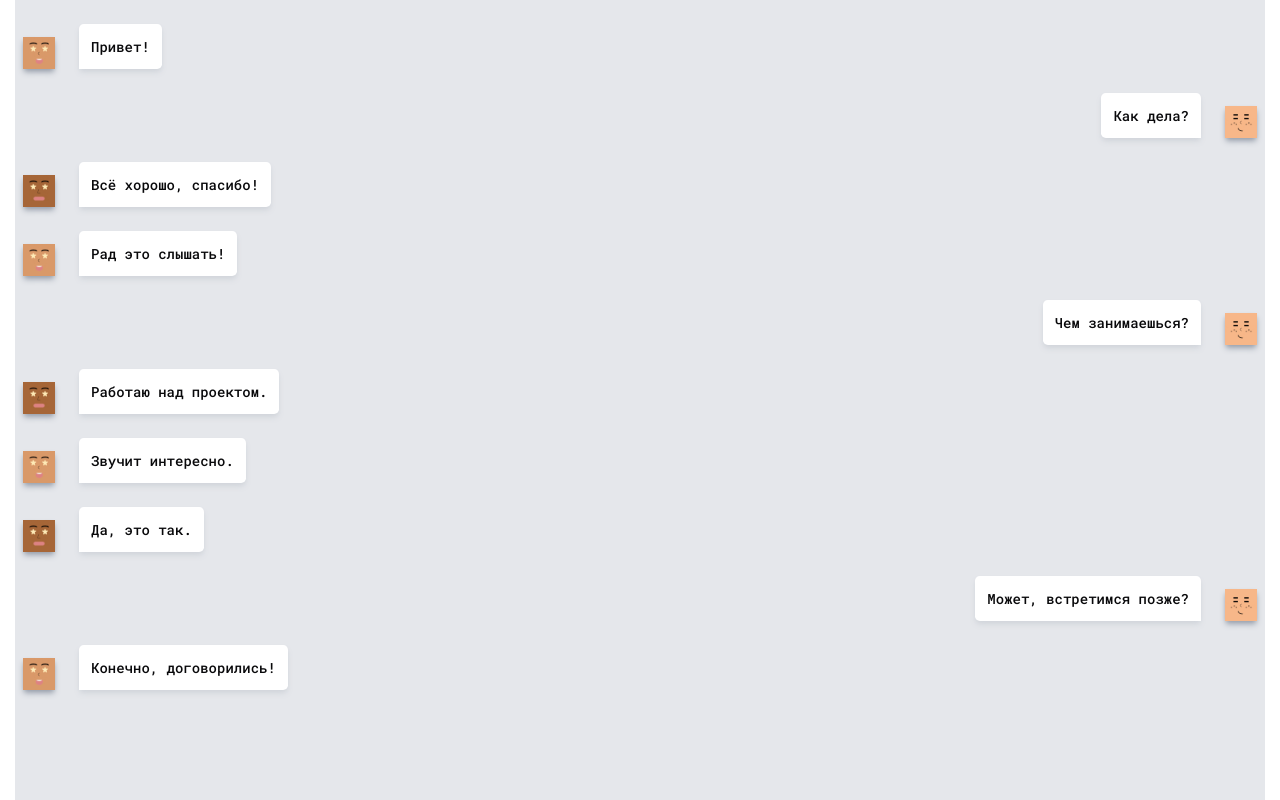
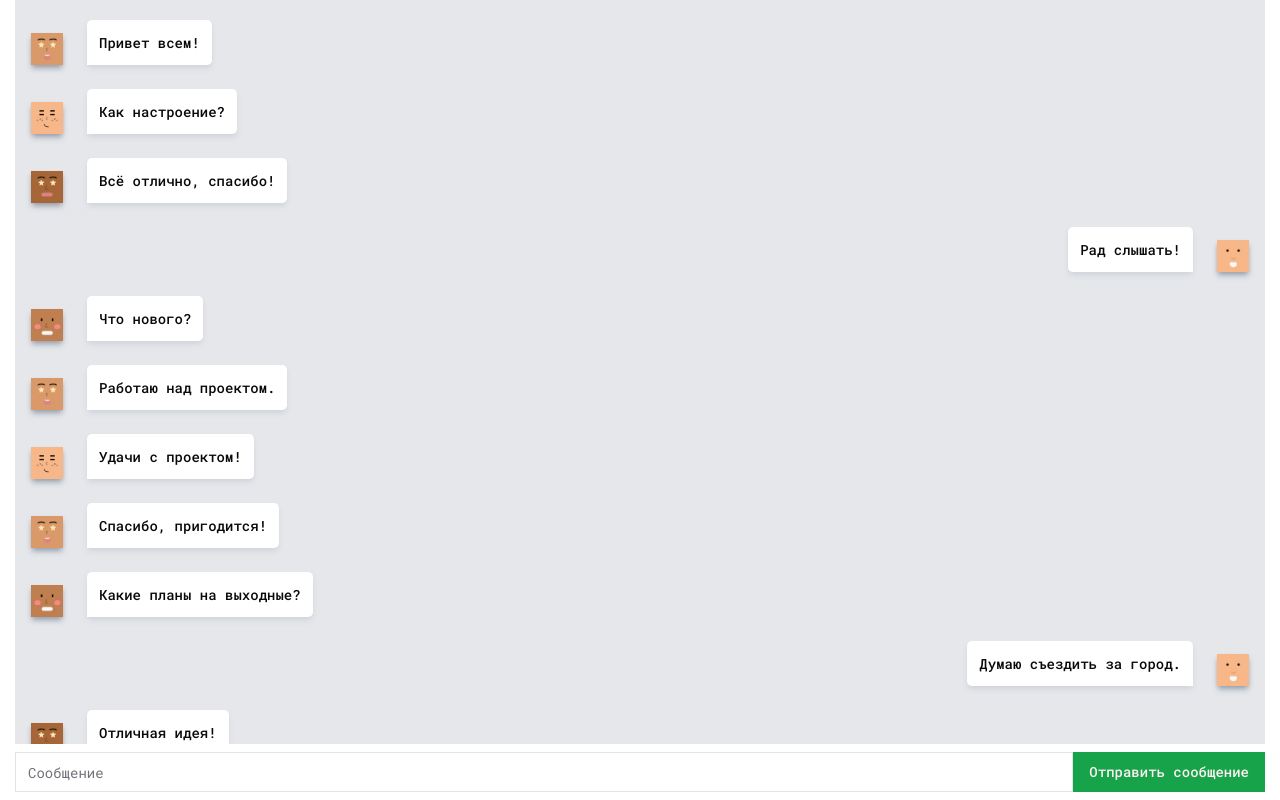
Before and after one commit to YusupovJ/chat-craft, a React (Vite) app: page /chat in a window 1280 px wide. Shown: the top 800 px of the page. Built offline with nearby package versions, Linux system fonts and the light colour scheme; a web font is replaced by a local one.

Commit message:
added chat

```diff
--- a/src/components/chat.tsx
+++ b/src/components/chat.tsx
@@ -1,32 +1,45 @@
 import Container from "./container";
 import MessageList from "./messageList";
+import WriteMessage from "./writeMessage";
 
 const users: IUser[] = [
   { id: 1, username: "Alice", avatar: 0 },
   { id: 2, username: "Bob", avatar: 1 },
   { id: 3, username: "Charlie", avatar: 2 },
+  { id: 4, username: "Dave", avatar: 3 },
+  { id: 5, username: "Eve", avatar: 4 },
 ];
 
 const messages: IMessage[] = [
-  { id: 1, content: "Привет!", user: users[0] }, // Alice
-  { id: 2, content: "Как дела?", user: users[1] }, // Bob
-  { id: 3, content: "Всё хорошо, спасибо!", user: users[2] }, // Charlie
-  { id: 4, content: "Рад это слышать!", user: users[0] }, // Alice
-  { id: 5, content: "Чем занимаешься?", user: users[1] }, // Bob
-  { id: 6, content: "Работаю над проектом.", user: users[2] }, // Charlie
-  { id: 7, content: "Звучит интересно.", user: users[0] }, // Alice
-  { id: 8, content: "Да, это так.", user: users[2] }, // Charlie
-  { id: 9, content: "Может, встретимся позже?", user: users[1] }, // Bob
-  { id: 10, content: "Конечно, договорились!", user: users[0] }, // Alice
+  { id: 1, content: "Привет всем!", user: users[0] }, // Alice
+  { id: 2, content: "Как настроение?", user: users[1] }, // Bob
+  { id: 3, content: "Всё отлично, спасибо!", user: users[2] }, // Charlie
+  { id: 4, content: "Рад слышать!", user: users[3] }, // Dave
+  { id: 5, content: "Что нового?", user: users[4] }, // Eve
+  { id: 6, content: "Работаю над проектом.", user: users[0] }, // Alice
+  { id: 7, content: "Удачи с проектом!", user: users[1] }, // Bob
+  { id: 8, content: "Спасибо, пригодится!", user: users[0] }, // Alice
+  { id: 9, content: "Какие планы на выходные?", user: users[4] }, // Eve
+  { id: 10, content: "Думаю съездить за город.", user: users[3] }, // Dave
+  { id: 11, content: "Отличная идея!", user: users[2] }, // Charlie
+  { id: 12, content: "Кто-нибудь хочет присоединиться?", user: users[3] }, // Dave
+  { id: 13, content: "Я бы с удовольствием!", user: users[1] }, // Bob
+  { id: 14, content: "Звучит здорово!", user: users[4] }, // Eve
+  { id: 15, content: "Тогда договорились!", user: users[3] }, // Dave
+  { id: 16, content: "Какое время выезда?", user: users[0] }, // Alice
+  { id: 17, content: "Предлагаю утром, часов в 9.", user: users[3] }, // Dave
+  { id: 18, content: "Подходит, будем на связи.", user: users[2] }, // Charlie
+  { id: 19, content: "Не забудьте взять перекус!", user: users[4] }, // Eve
+  { id: 20, content: "Обязательно, спасибо за напоминание!", user: users[1] }, // Bob
 ];
-
-const me: IUser = users[1];
+const me: IUser = users[3];
 
 const Chat = () => {
   return (
     <main>
-      <Container className="bg-gray-200">
+      <Container className="bg-gray-200 min-h-screen px-4 pb-20 pt-5">
         <MessageList messages={messages} me={me} />
+        <WriteMessage />
       </Container>
     </main>
   );
--- a/src/components/container.tsx
+++ b/src/components/container.tsx
@@ -7,7 +7,7 @@ interface Props {
 }
 
 const Container: FC<Props> = ({ children, className }) => {
-  return <div className={cn("max-w-[1250px] mx-[auto] h-screen p-2", className)}>{children}</div>;
+  return <div className={cn("max-w-[1250px] mx-[auto] h-full p-2", className)}>{children}</div>;
 };
 
 export default Container;
--- a/src/components/messageList.tsx
+++ b/src/components/messageList.tsx
@@ -10,7 +10,7 @@ interface IProps {
 
 const MessageList: FC<IProps> = ({ messages, me }) => {
   return (
-    <div className="flex flex-col gap-6 py-4">
+    <div className="flex flex-col gap-6 mb-6">
       {messages.map((message) => {
         const isMe = me.id === message.user.id;
 
--- a/src/components/ui/input.tsx
+++ b/src/components/ui/input.tsx
@@ -1,25 +1,22 @@
-import * as React from "react"
+import * as React from "react";
 
-import { cn } from "@/lib/utils"
+import { cn } from "@/lib/utils";
 
-export interface InputProps
-  extends React.InputHTMLAttributes<HTMLInputElement> {}
+export interface InputProps extends React.InputHTMLAttributes<HTMLInputElement> {}
 
-const Input = React.forwardRef<HTMLInputElement, InputProps>(
-  ({ className, type, ...props }, ref) => {
+const Input = React.forwardRef<HTMLInputElement, InputProps>(({ className, type, ...props }, ref) => {
   return (
     <input
       type={type}
       className={cn(
-          "flex h-10 w-full rounded-md border border-input bg-background px-3 py-2 text-sm ring-offset-background file:border-0 file:bg-transparent file:text-sm file:font-medium placeholder:text-muted-foreground focus-visible:outline-none focus-visible:ring-2 focus-visible:ring-ring focus-visible:ring-offset-2 disabled:cursor-not-allowed disabled:opacity-50",
+        "flex h-10 w-full border border-input bg-background px-3 py-2 text-sm file:border-0 file:bg-transparent file:text-sm file:font-medium placeholder:text-muted-foreground focus-visible:outline-none focus-visible:border-primary disabled:cursor-not-allowed disabled:opacity-50 transition-all",
         className
       )}
       ref={ref}
       {...props}
     />
-    )
-  }
-)
-Input.displayName = "Input"
+  );
+});
+Input.displayName = "Input";
 
-export { Input }
+export { Input };
--- /dev/null
+++ b/src/components/writeMessage.tsx
@@ -0,0 +1,13 @@
+import { Button } from "./ui/button";
+import { Input } from "./ui/input";
+
+const WriteMessage = () => {
+  return (
+    <div className="fixed flex bg-white py-2 bottom-0 left-50% w-full max-w-[1250px] -mx-4">
+      <Input placeholder="Сообщение" className="rounded-none" />
+      <Button className="rounded-none">Отправить сообщение</Button>
+    </div>
+  );
+};
+
+export default WriteMessage;
```
Also changed, not shown: eslint.config.js (+12 -14 lines). Lines whose indentation alone changed are shown as unchanged.
